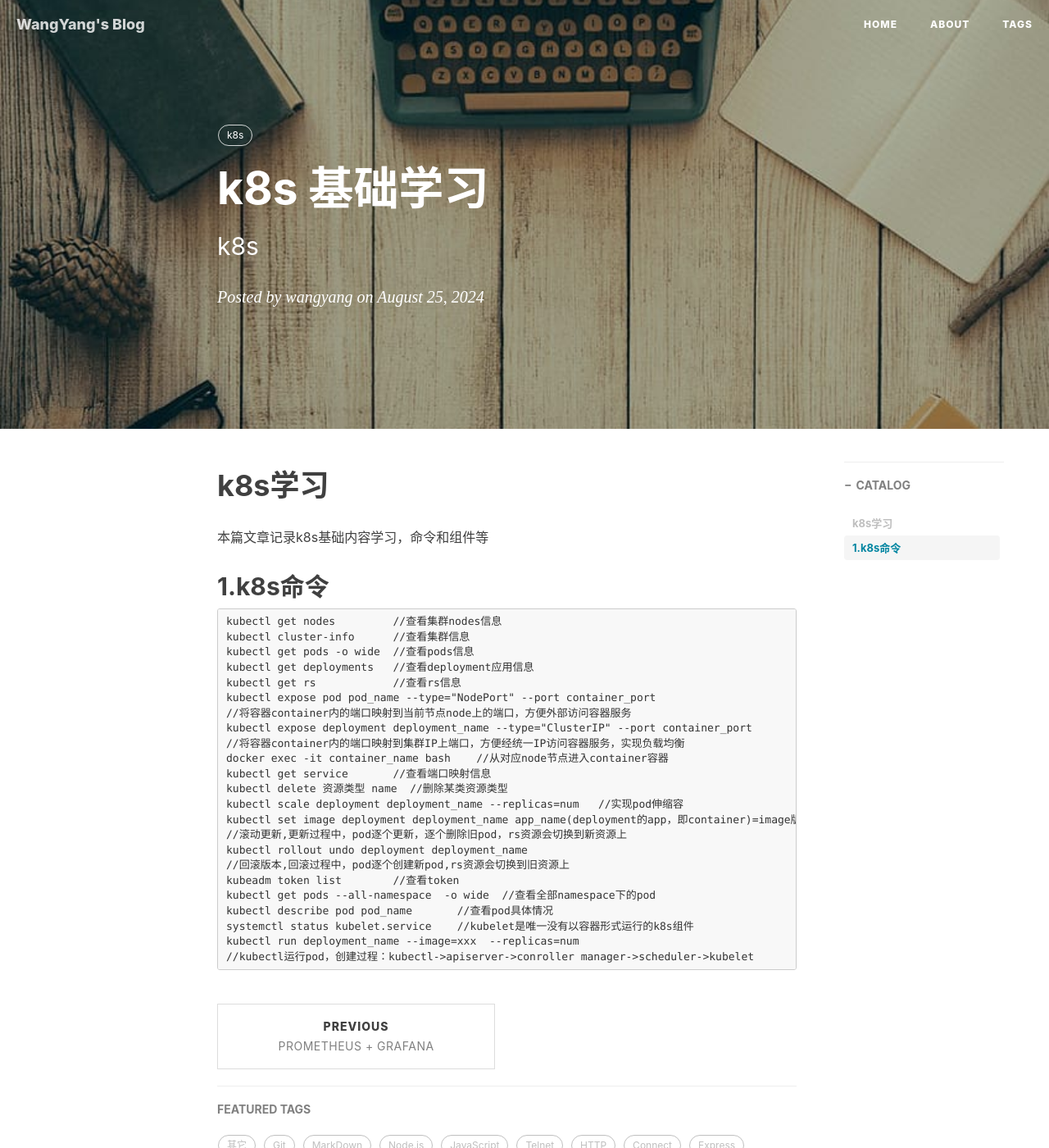
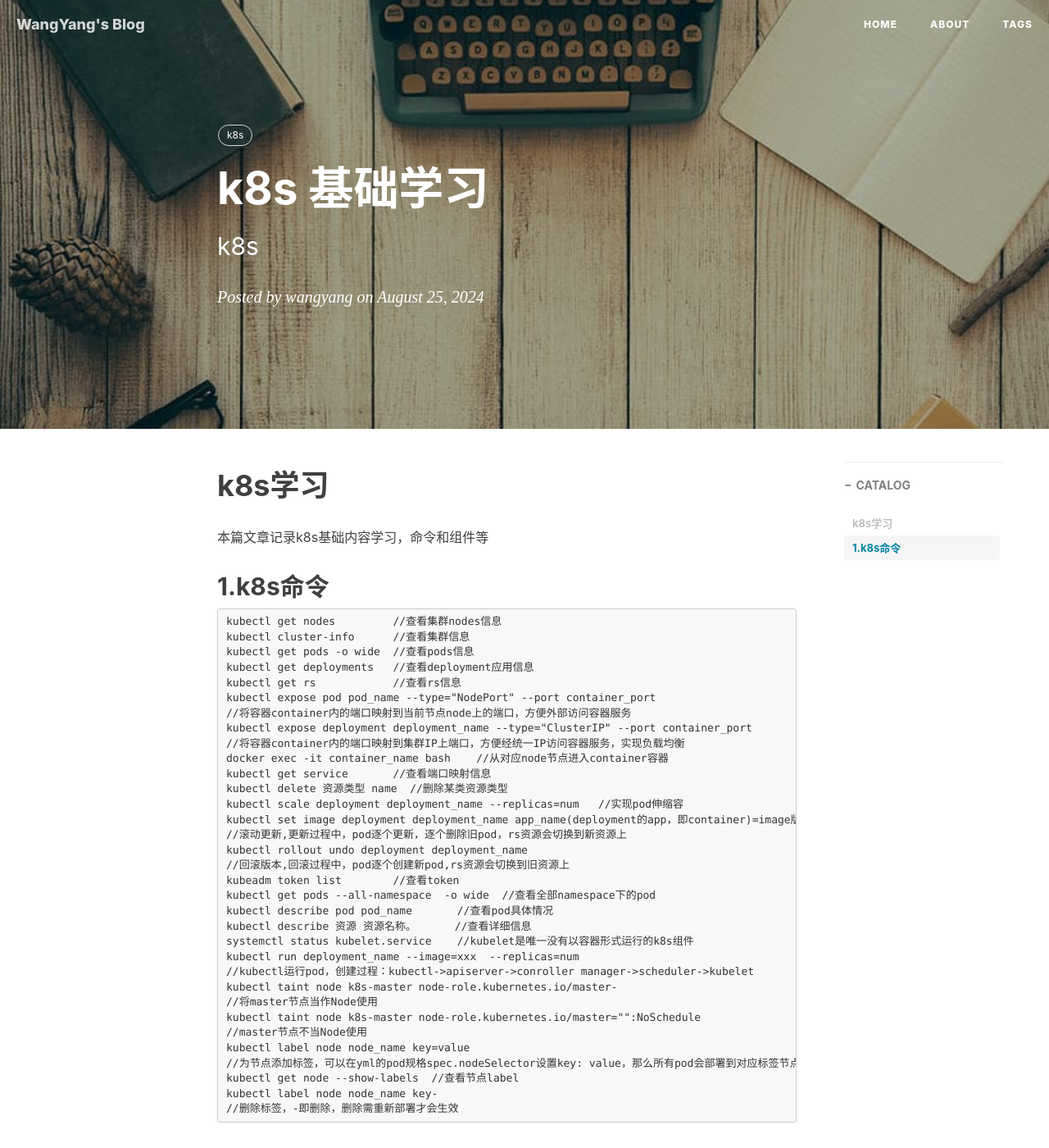
Before and after one commit to wangyang1996/wangyang1996.github.io, a Jekyll site: the page built from _posts/2024-8-25-k8s.md, in a window 1280 px wide and 1400 px high. Shown: the whole window at 82% size. Built offline with Jekyll 4.4.1, drawn with Linux system fonts in a browser that asks for light colours; nearby versions of some CDN libraries; comment, search, counter and statistics services are not loaded.

Commit message:
modify k8sxuexi.md

````diff
--- a/_posts/2024-8-25-k8s.md
+++ b/_posts/2024-8-25-k8s.md
@@ -39,7 +39,17 @@ kubectl rollout undo deployment deployment_name
 kubeadm token list        //查看token
 kubectl get pods --all-namespace  -o wide  //查看全部namespace下的pod
 kubectl describe pod pod_name       //查看pod具体情况
+kubectl describe 资源 资源名称。      //查看详细信息
 systemctl status kubelet.service    //kubelet是唯一没有以容器形式运行的k8s组件
 kubectl run deployment_name --image=xxx  --replicas=num
 //kubectl运行pod，创建过程：kubectl->apiserver->conroller manager->scheduler->kubelet
+kubectl taint node k8s-master node-role.kubernetes.io/master-
+//将master节点当作Node使用
+kubectl taint node k8s-master node-role.kubernetes.io/master="":NoSchedule
+//master节点不当Node使用
+kubectl label node node_name key=value
+//为节点添加标签，可以在yml的pod规格spec.nodeSelector设置key: value，那么所有pod会部署到对应标签节点
+kubectl get node --show-labels  //查看节点label
+kubectl label node node_name key-
+//删除标签，-即删除，删除需重新部署才会生效
 ```
````
